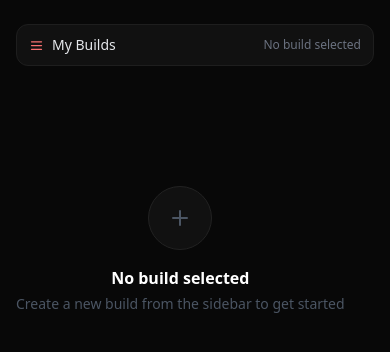
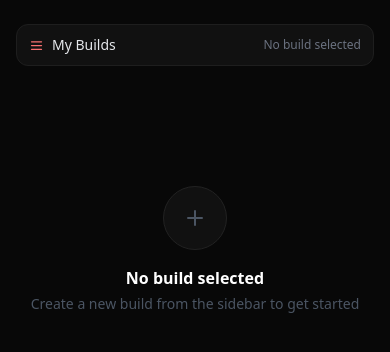
Before and after one commit to Softwarehamid/BuildList, a React (Vite) app: page / in a window 390 px wide. Shown: the top 352 px of the page. Built offline with nearby package versions, Linux system fonts and the light colour scheme; no server answers; the database is empty.

Commit message:
Fix mobile content width clipping

```diff
--- a/src/App.tsx
+++ b/src/App.tsx
@@ -348,7 +348,7 @@ export default function App() {
       )}
 
       <div className="max-w-6xl mx-auto px-4 py-6 md:py-10">
-        <div className="flex flex-col md:flex-row gap-6 md:gap-8 items-start">
+        <div className="flex flex-col md:flex-row gap-6 md:gap-8 items-stretch md:items-start">
           <div className="md:hidden w-full">
             <button
               onClick={() => setMobileBuildsOpen(true)}
@@ -376,7 +376,7 @@ export default function App() {
             />
           </div>
 
-          <main className="flex-1 min-w-0 space-y-4">
+          <main className="w-full max-w-full flex-1 min-w-0 space-y-4">
             {error && (
               <div className="rounded-lg border border-amber-900/60 bg-amber-950/20 px-3 py-2">
                 <p className="text-xs text-amber-300">{error}</p>
@@ -396,7 +396,7 @@ export default function App() {
                 />
 
                 {/* Quick Filters */}
-                <div className="flex items-center gap-2 px-0.5">
+                <div className="flex flex-wrap items-center gap-2 px-0.5">
                   <span className="text-[10px] uppercase tracking-widest text-gray-600 font-semibold">
                     Filter:
                   </span>
```
